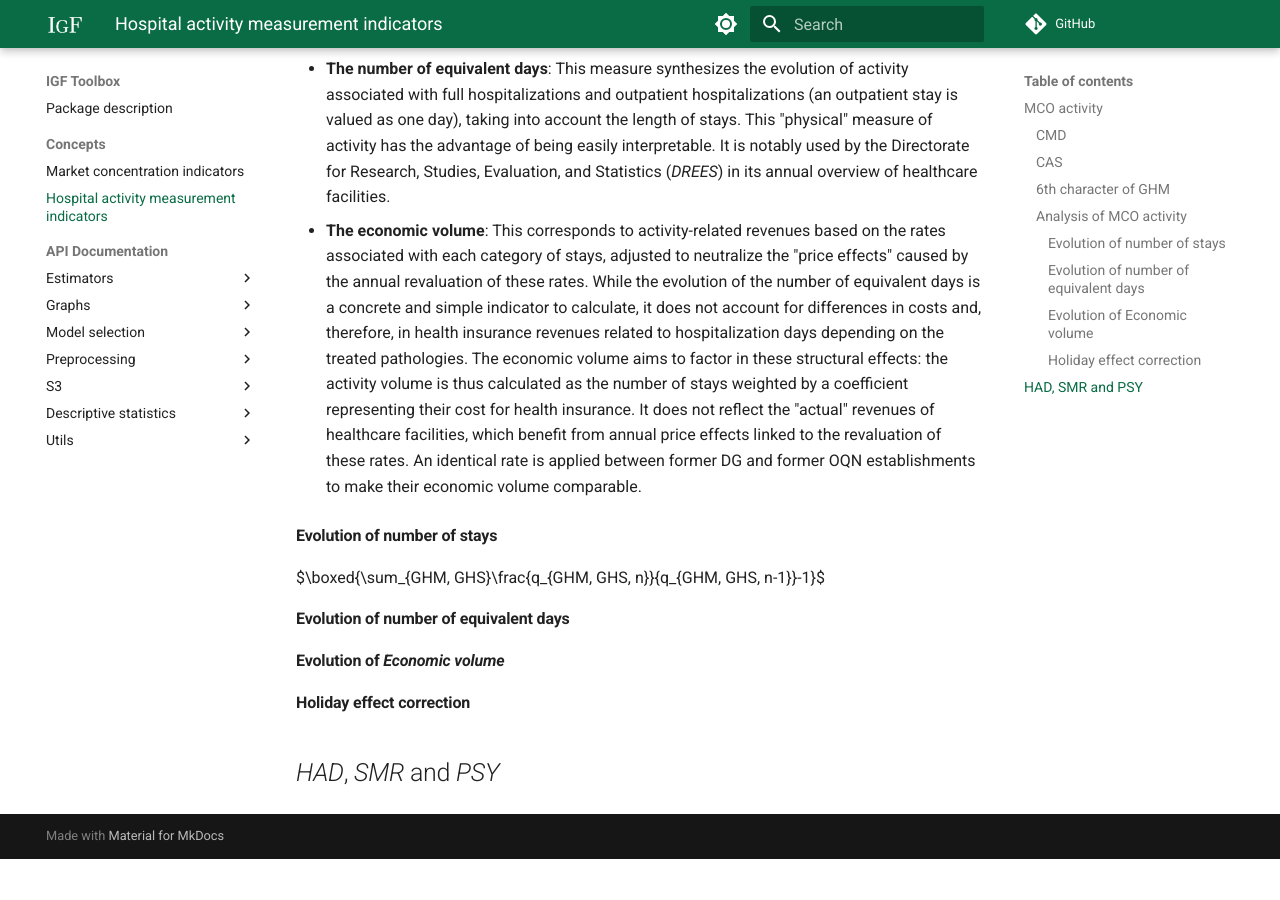
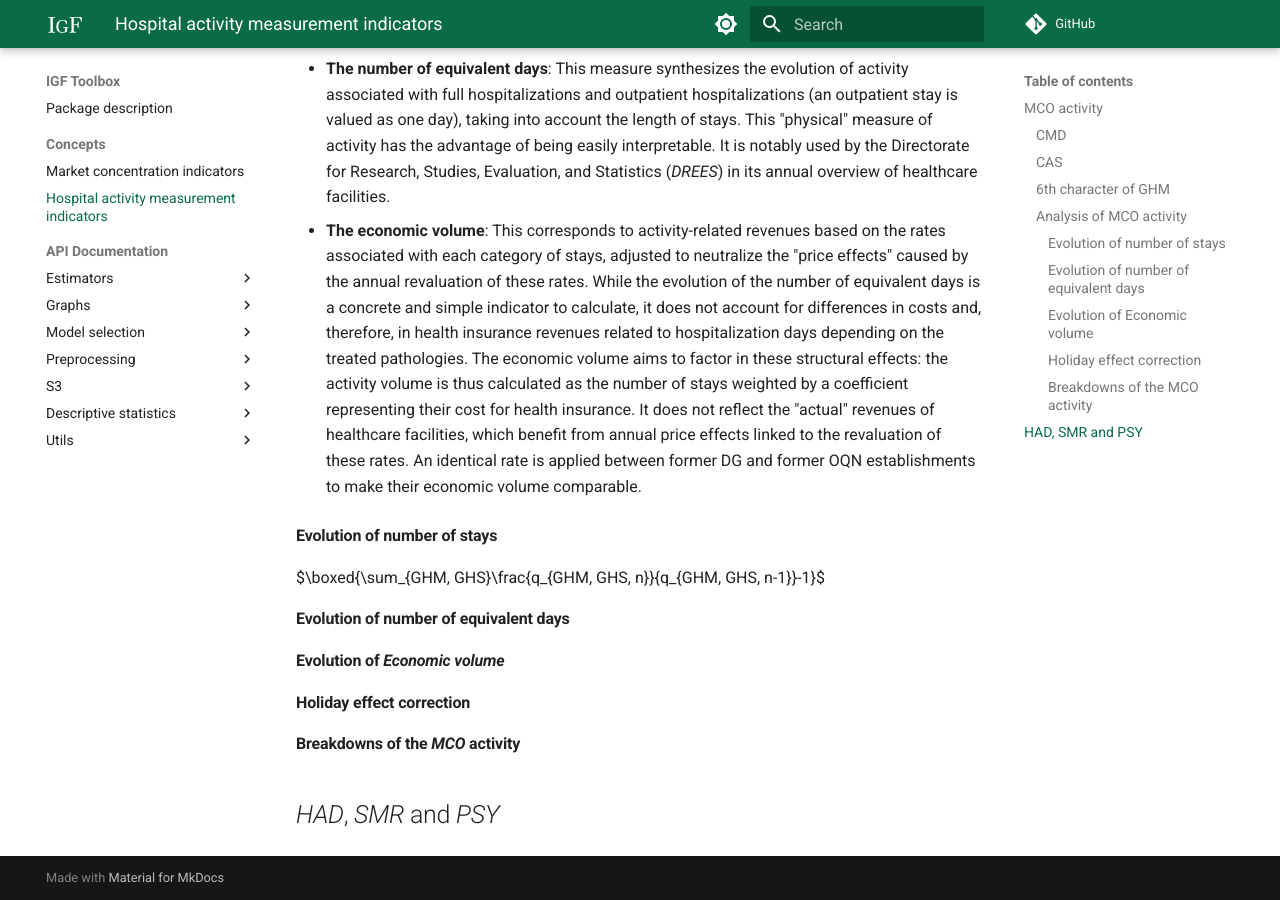
Before and after one commit to IGF-PSD/igf_toolbox, an MkDocs documentation site: the page built from docs/concepts/HOSPITAL_ACTIVITY.md, in a window 1280 px wide and 900 px high, scrolled down 4655 px. Built offline with MkDocs 1.6.1 and Material for MkDocs 9.7.7, drawn with Linux system fonts in a browser that asks for light colours; comment, search, counter and statistics services are not loaded; before the commit the page ends 5514 px from its top, so only the background shows below that.

Commit message:
Update HOSPITAL_ACTIVITY.md

```diff
--- a/docs/concepts/HOSPITAL_ACTIVITY.md
+++ b/docs/concepts/HOSPITAL_ACTIVITY.md
@@ -124,4 +124,6 @@
 
 #### Holiday effect correction
 
+#### Breakdowns of the *MCO* activity
+
 ## *HAD*, *SMR* and *PSY*
```
